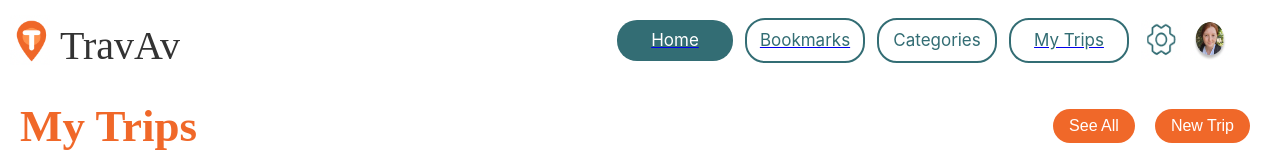
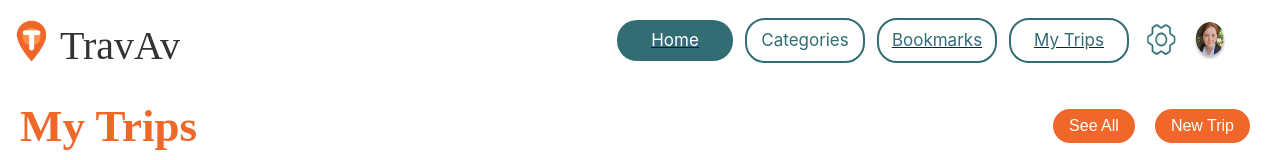
Before and after one commit to nandini-swami/projecttravav, a React (Create React App) app: page /mytripspage in a window 1280 px wide. Shown: the top 160 px of the page. Built offline with nearby package versions, Linux system fonts and the light colour scheme.

Commit message:
forgot to switch bookmarks and categories for all pages

```diff
--- a/src/BookmarkPage/BookmarkPage.js
+++ b/src/BookmarkPage/BookmarkPage.js
@@ -16,12 +16,12 @@ function BookmarkPage() {
         <Link to="/" className="bubble home-bubble">
           <span className="bubble-text home-text">Home</span>
         </Link>
+        <div className="bubble categories-bubble">
+          <span className="bubble-text categories-text">Categories</span>
+        </div>
         <Link to="/bookmarkpage" className="bubble bookmark-bubble">
           <span className="bubble-text bookmark-text">Bookmarks</span>
         </Link>
-        <div className="bubble categories-bubble">
-          <span className="bubble-text categories-text">Categories</span>
-        </div>
         <Link to="/mytripspage" className="bubble my-trips-bubble">
           <span className="bubble-text my-trips-text">My Trips</span>
         </Link>
--- a/src/MyTripsPage/MyTripsPage.js
+++ b/src/MyTripsPage/MyTripsPage.js
@@ -70,12 +70,12 @@ function MyTripsPage() {
         <Link to="/" className="bubble home-bubble">
           <span className="bubble-text home-text">Home</span>
         </Link>
+        <div className="bubble categories-bubble">
+          <span className="bubble-text categories-text">Categories</span>
+        </div>
         <Link to="/bookmarkpage" className="bubble bookmark-bubble">
           <span className="bubble-text bookmark-text">Bookmarks</span>
         </Link>
-        <div className="bubble categories-bubble">
-          <span className="bubble-text categories-text">Categories</span>
-        </div>
         <Link to="/mytripspage" className="bubble my-trips-bubble">
           <span className="bubble-text my-trips-text">My Trips</span>
         </Link>
```
